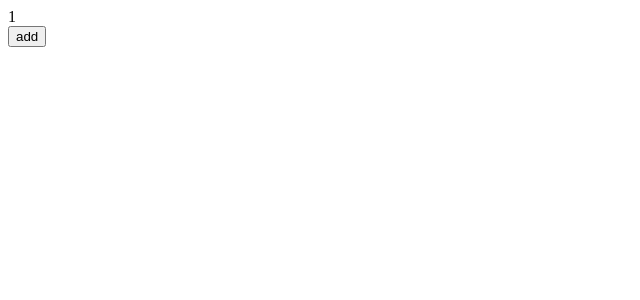
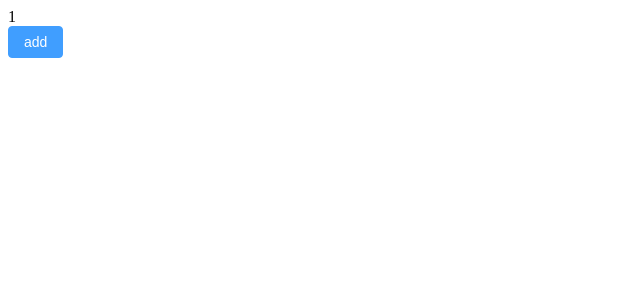
Before and after one commit to hyjqq124/shop-admin, a Vue app: page /#/ in a window 1280 px wide. Shown: the top 300 px of the page, without its empty margins (0-640 px from the left). Built offline with nearby package versions, Linux system fonts and the light colour scheme.

Commit message:
安装element-plus

```diff
--- a/package.json
+++ b/package.json
@@ -10,6 +10,7 @@
     "prepare": "husky install"
   },
   "dependencies": {
+    "element-plus": "^2.0.4",
     "pinia": "^2.0.11",
     "vue": "^3.2.25",
     "vue-router": "^4.0.13"
--- a/src/App.vue
+++ b/src/App.vue
@@ -1,9 +1,7 @@
 <script setup>
+import LayOut from '@/layout/index.vue'
 </script>
 
 <template>
-  <router-view />
+  <lay-out />
 </template>
-
-<style>
-</style>
--- a/src/main.js
+++ b/src/main.js
@@ -1,10 +1,13 @@
 import { createApp } from 'vue'
 import App from './App.vue'
+import ElementPlus from 'element-plus'
+import 'element-plus/dist/index.css'
 import { Router } from './router'
 import { createPinia } from 'pinia'
 
 const app = createApp(App)
 
 app.use(createPinia())
+app.use(ElementPlus)
 app.use(Router)
 app.mount('#app')
--- a/src/views/Home.vue
+++ b/src/views/Home.vue
@@ -10,9 +10,12 @@ const addCount = () => {
 
 <template>
   <div>{{ store.count }}</div>
-  <button @click="addCount">
+  <el-button
+    type="primary"
+    @click="addCount"
+  >
     add
-  </button>
+  </el-button>
 </template>
 
 <style scoped>
```
Also changed, not shown: 1 other file (tests, documents, lock files or other folders).
